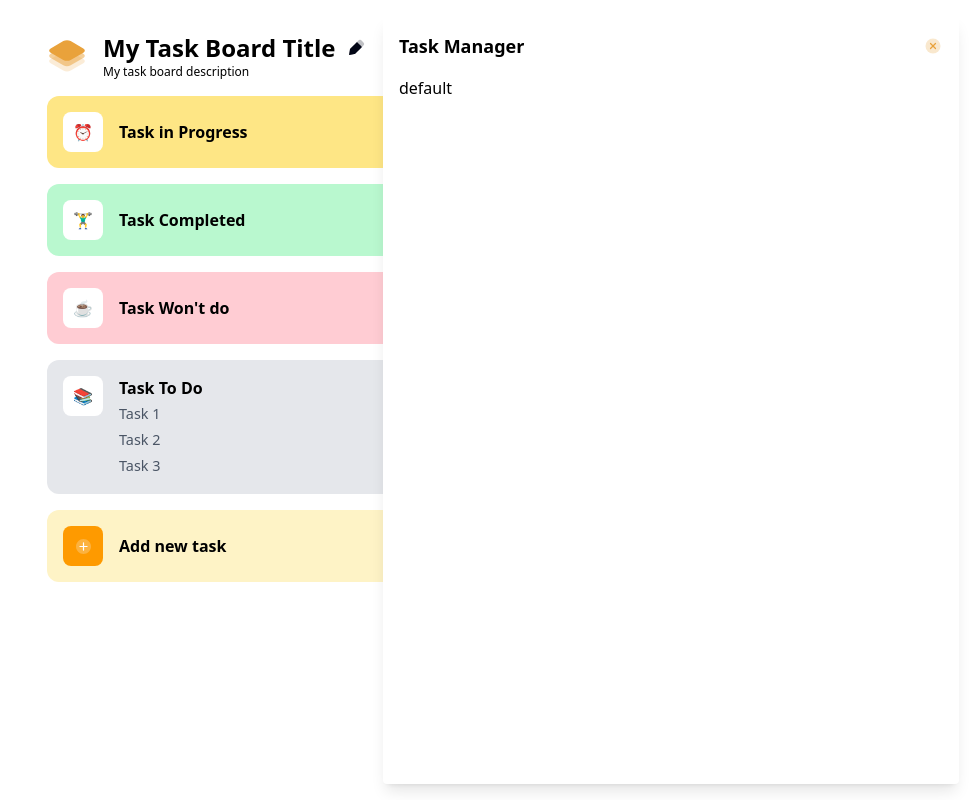
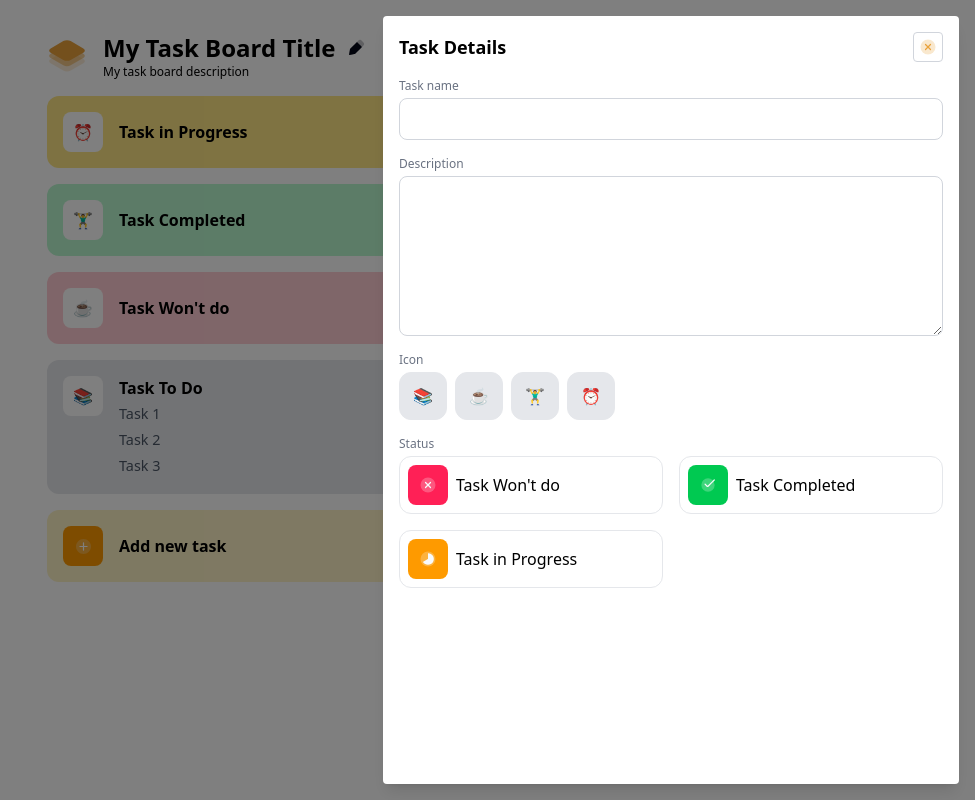
Before and after one commit to Omar-sv88/my-task-board-app, a React (Vite) app in the folder front/: page / in a window 1280 px wide. Both pictures are taken after a click on the element "Add new task". Shown: the whole page, without its empty margins (305-1280 px from the left). Built offline with nearby package versions, Linux system fonts and the light colour scheme.

Commit message:
Add TaskForm

```diff
--- /dev/null
+++ b/front/src/components/TaskForm.tsx
@@ -0,0 +1,99 @@
+import {
+  TASK_CLASSES_BY_VARIANT,
+  TASK_ICONS,
+  TASK_NAMES,
+  TASK_STATUS_ICONS,
+} from "../data/task.data";
+
+import {
+  WONT_DO_VARIANT,
+  COMPLETED_VARIANT,
+  IN_PROGRESS_VARIANT,
+} from "../types/task.type";
+import type { ITaskVariant } from "../types/task.type";
+
+function TaskForm() {
+  const taskVariants: ITaskVariant[] = [
+    WONT_DO_VARIANT,
+    COMPLETED_VARIANT,
+    IN_PROGRESS_VARIANT,
+  ];
+
+  return (
+    <form className="flex flex-col gap-4">
+      <div className="flex flex-col gap-1">
+        <label className="text-xs font-medium text-gray-500" htmlFor="name">
+          Task name
+        </label>
+
+        <input
+          className="border border-gray-300 rounded-lg p-2"
+          type="text"
+          id="name"
+          name="name"
+        />
+      </div>
+
+      <div className="flex flex-col gap-1">
+        <label
+          className="text-xs font-medium text-gray-500"
+          htmlFor="description"
+        >
+          Description
+        </label>
+
+        <textarea
+          className="border border-gray-300 rounded-lg h-40 p-2"
+          id="description"
+          name="description"
+        />
+      </div>
+
+      <div className="flex flex-col gap-1">
+        <label className="text-xs font-medium text-gray-500" htmlFor="status">
+          Icon
+        </label>
+
+        <div className="flex gap-2">
+          {Object.values(TASK_ICONS)
+            .filter(Boolean)
+            .map((icon) => (
+              <div className="h-12 w-12 flex items-center justify-center rounded-xl border border-gray-200 bg-gray-200">
+                <input type="checkbox" id="icon" name="icon" hidden />
+
+                <label htmlFor="icon">{icon}</label>
+              </div>
+            ))}
+        </div>
+      </div>
+
+      <div className="flex flex-col gap-1">
+        <label
+          className="text-xs font-medium text-gray-500"
+          htmlFor="description"
+        >
+          Status
+        </label>
+
+        <div className="grid grid-cols-2 gap-4">
+          {taskVariants.map((variant) => (
+            <div
+              className="flex items-center gap-2 cursor-pointer border border-gray-200 rounded-xl p-2"
+              key={variant}
+            >
+              <div
+                className={`h-10 w-10 flex items-center justify-center rounded-lg ${TASK_CLASSES_BY_VARIANT[variant].icon}`}
+              >
+                <img alt={variant} src={TASK_STATUS_ICONS[variant]} />
+              </div>
+
+              <label htmlFor="icon">{TASK_NAMES[variant]}</label>
+            </div>
+          ))}
+        </div>
+      </div>
+    </form>
+  );
+}
+
+export default TaskForm;
--- a/front/src/components/TaskManager.tsx
+++ b/front/src/components/TaskManager.tsx
@@ -1,4 +1,6 @@
 import type { ITaskVariant } from "../types/task.type";
+
+import TaskForm from "./TaskForm";
 
 interface TaskManagerProps {
   isOpen: boolean;
@@ -6,31 +8,28 @@ interface TaskManagerProps {
   onClose: () => void;
 }
 
-function TaskManager({
-  isOpen,
-  onClose,
-  selectedTaskVariant,
-}: TaskManagerProps) {
+function TaskManager({ isOpen, onClose }: TaskManagerProps) {
   if (!isOpen) return null;
 
   return (
-    <aside className="fixed top-4 right-4 rounded p-4 shadow-lg w-1/2 max-w-xl h-[calc(100vh-2rem)] z-50 bg-white">
+    <div className="task-manager fixed top-0 left-0 w-full h-full after:content-[''] after:absolute after:top-0 after:left-0 after:w-full after:h-full after:bg-black/50">
+      <aside className="task-manager__aside fixed top-4 right-4 rounded p-4 shadow-lg w-1/2 max-w-xl h-[calc(100vh-2rem)] z-50 bg-white">
         <header className="flex justify-between items-center mb-4">
-        <h2 className="text-lg font-bold">Task Manager</h2>
+          <h2 className="text-lg font-bold">Task Details</h2>
+
           <button
+            className="border border-gray-300 rounded p-1 hover:bg-gray-100 cursor-pointer"
             onClick={onClose}
-          className="text-gray-500 hover:text-gray-700 text-xl"
           >
-          <img
-            className="cursor-pointer"
-            src="close_bg_round.svg"
-            alt="Close"
-          />
+            <img src="close_bg_round.svg" alt="Close" />
           </button>
         </header>
 
-      <div className="task-manager-content">{selectedTaskVariant}</div>
+        <div className="task-manager-content">
+          <TaskForm />
+        </div>
       </aside>
+    </div>
   );
 }
 
```
Lines whose indentation alone changed are shown as unchanged.
